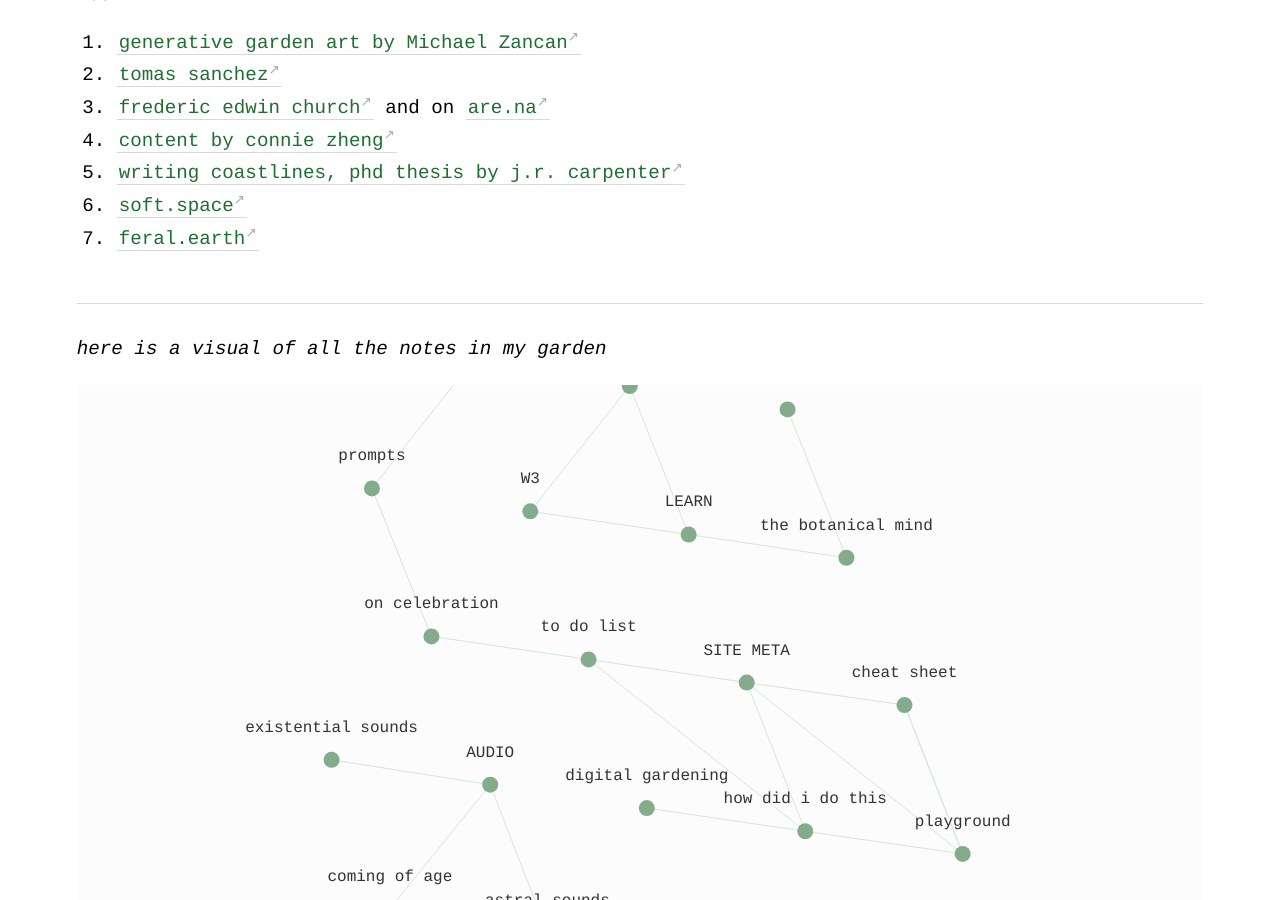
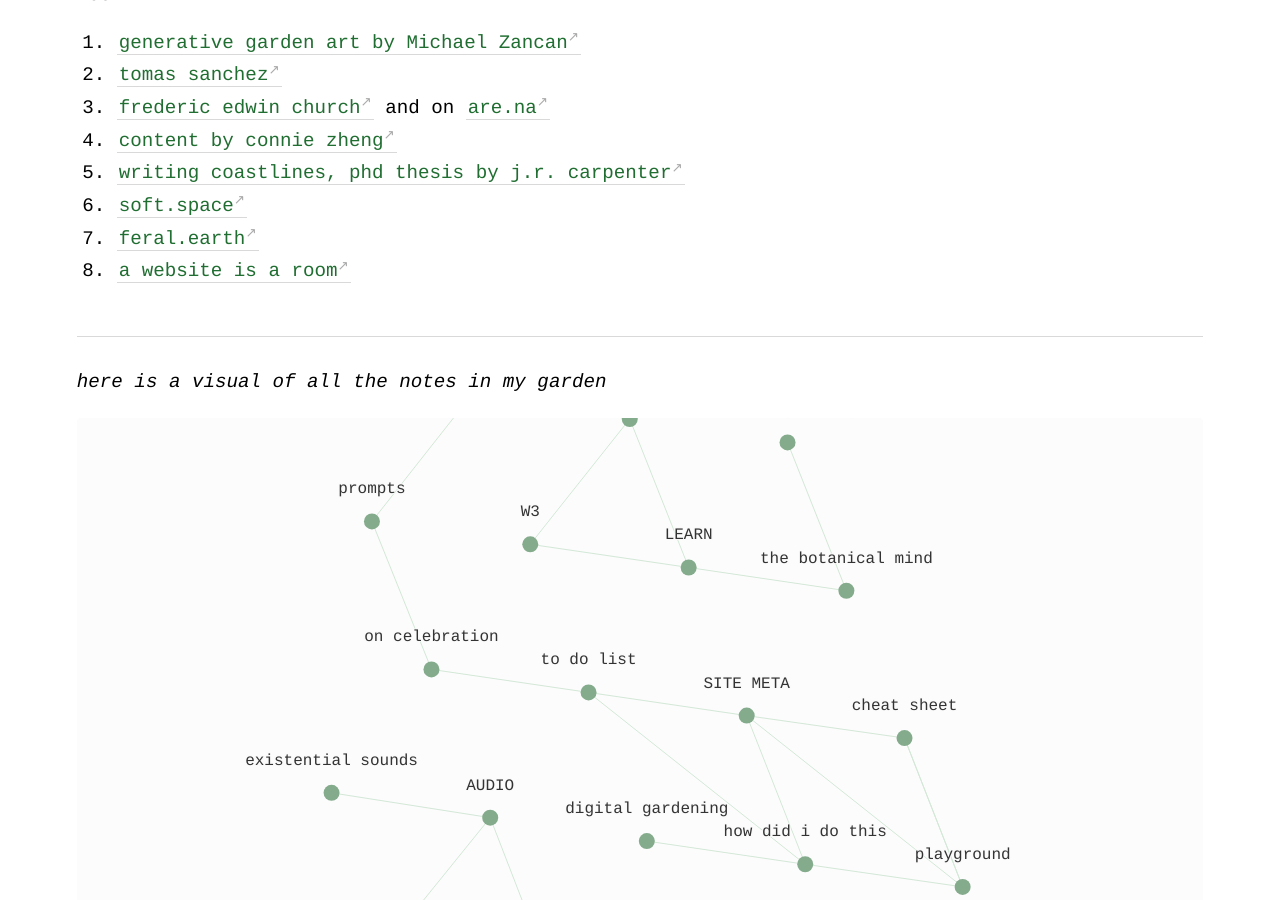
Before and after one commit to geminiworms/talyssagarden.github.io, a Jekyll site: the page built from _notes/big-list.md, in a window 1280 px wide and 900 px high, scrolled down 1177 px. Built offline with Jekyll 4.4.1, drawn with Linux system fonts in a browser that asks for light colours.

Commit message:
Update big-list.md

```diff
--- a/_notes/big-list.md
+++ b/_notes/big-list.md
@@ -36,3 +36,4 @@ title: BIG LIST
 5. [writing coastlines, phd thesis by j.r. carpenter](http://writingcoastlines.net/)
 6. [soft.space](https://www.softspace.world/about.html)
 7. [feral.earth](http://feral.earth/)
+8. [a website is a room](https://a-website-is-a-room.net/)
```
